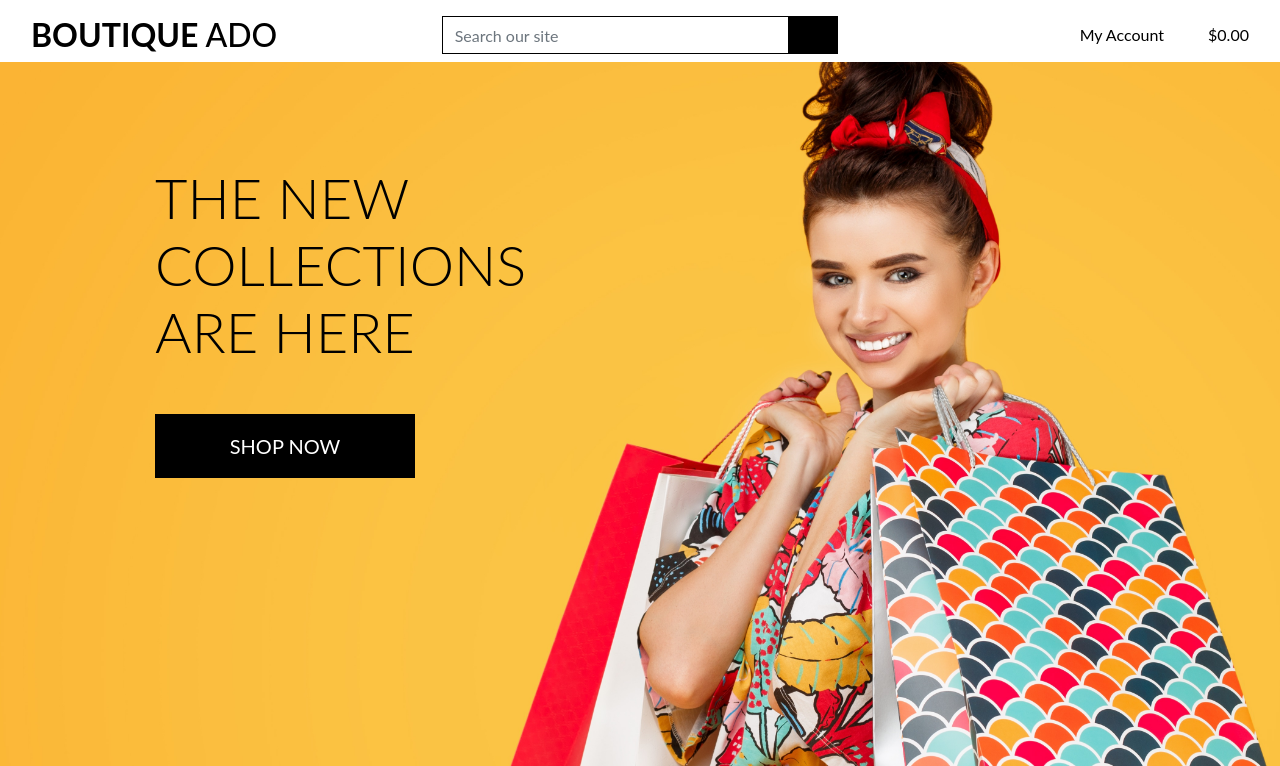
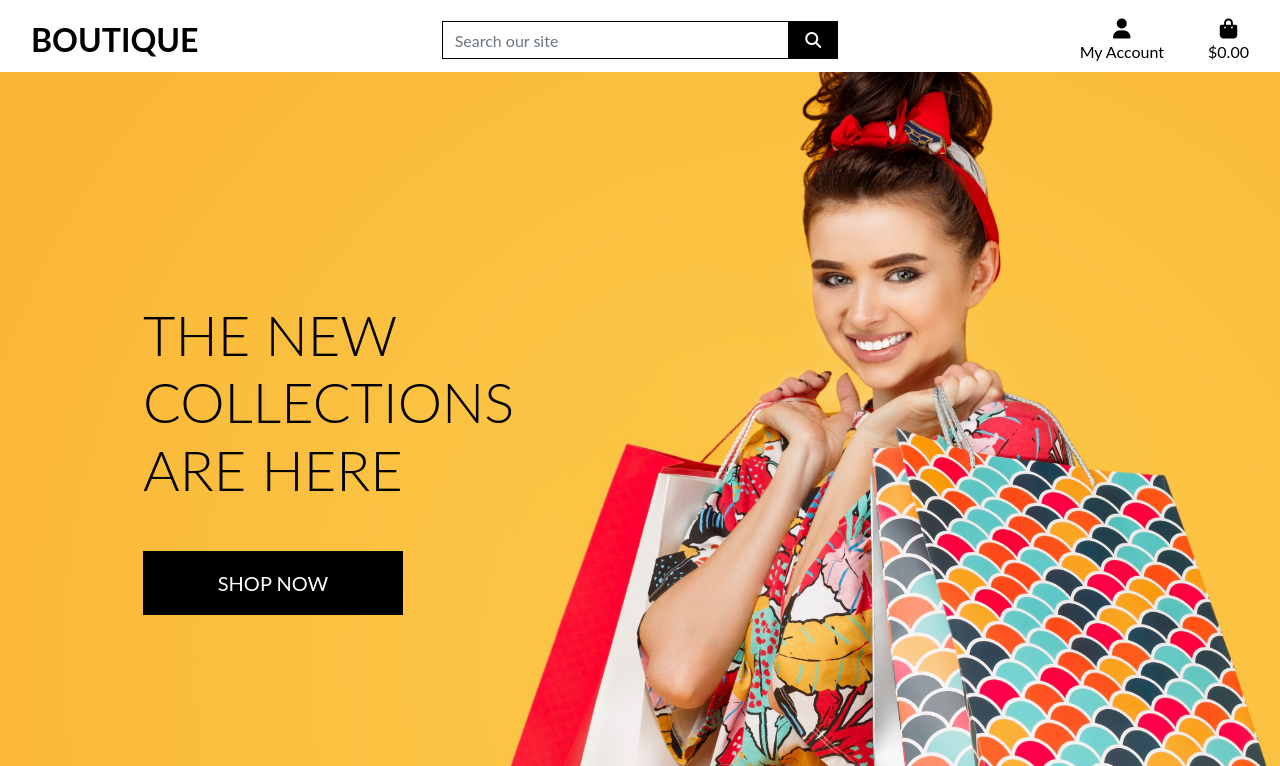
Before and after one commit to zabokaa/balconygarden, a Django app: page /home/ in a window 1280 px wide. Shown: the top 766 px of the page. Run offline with Django 3.2, Linux system fonts and the light colour scheme; some libraries are stand-ins or nearby versions.

Commit message:
load fontasewsome scirpt

```diff
--- a/templates/base.html
+++ b/templates/base.html
@@ -14,13 +14,15 @@
 
     {% block css %}
       <link rel="stylesheet" href="https://cdn.jsdelivr.net/npm/bootstrap@4.6.2/dist/css/bootstrap.min.css" integrity="sha384-xOolHFLEh07PJGoPkLv1IbcEPTNtaed2xpHsD9ESMhqIYd0nLMwNLD69Npy4HI+N" crossorigin="anonymous">
+      <link rel="stylesheet" href="{% static 'css/base.css' %}">
     {% endblock %}
 
     {% block extra_css %}
-      <link rel="stylesheet" href="{% static 'css/base.css' %}">
+
     {% endblock %}
 
     {% block js %}
+      <script src="https://kit.fontawesome.com/e9c73d7092.js" crossorigin="anonymous"></script>
       <script src="https://cdn.jsdelivr.net/npm/jquery@3.5.1/dist/jquery.slim.min.js" integrity="sha384-DfXdz2htPH0lsSSs5nCTpuj/zy4C+OGpamoFVy38MVBnE+IbbVYUew+OrCXaRkfj" crossorigin="anonymous"></script>
       <script src="https://cdn.jsdelivr.net/npm/bootstrap@4.6.2/dist/js/bootstrap.bundle.min.js" integrity="sha384-Fy6S3B9q64WdZWQUiU+q4/2Lc9npb8tCaSX9FK7E8HnRr0Jz8D6OP9dO5Vg3Q9ct" crossorigin="anonymous"></script>
     {% endblock %}
@@ -34,11 +36,10 @@
 
   <body>
     <header class="container-fluid fixed-top">
-      <header class="container-fluid fixed-top">
         <div id="topnav" class="row bg-white pt-lg-2 d-none d-lg-flex">
             <div class="col-12 col-lg-4 my-auto py-1 py-lg-0 text-center text-lg-left">
                 <a href="{% url 'home' %}" class="nav-link main-logo-link">
-                    <h2 class="logo-font text-black my-0"><strong>Boutique</strong> Ado</h2>
+                    <h2 class="logo-font text-black my-0"><strong>Boutique</strong></h2>
                 </a>
             </div>
             <div class="col-12 col-lg-4 my-auto py-1 py-lg-0">
```
